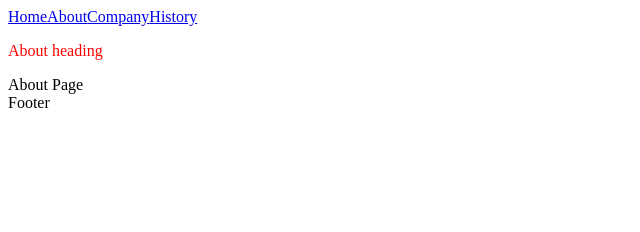
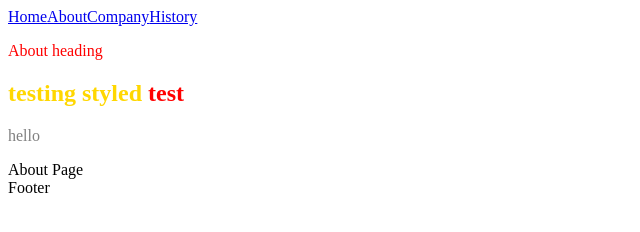
Before and after one commit to irenecodes/gatsby-recipes, a Gatsby site: page /about in a window 1280 px wide. Shown: the whole page, without its empty margins (0-640 px from the left). Built offline with nearby package versions, Linux system fonts and the light colour scheme; Gatsby itself is replaced by a stand-in of ours.

Commit message:
playing around with styled

```diff
--- a/gatsby-config.js
+++ b/gatsby-config.js
@@ -6,5 +6,5 @@
 
 module.exports = {
   /* Your site config here */
-  plugins: [],
+  plugins: [`gatsby-plugin-styled-components`],
 }
--- a/package.json
+++ b/package.json
@@ -14,9 +14,12 @@
     "test": "echo \"Write tests! -> https://gatsby.dev/unit-testing\" && exit 1"
   },
   "dependencies": {
+    "babel-plugin-styled-components": "^2.0.2",
     "gatsby": "^4.3.0",
+    "gatsby-plugin-styled-components": "^5.3.0",
     "react": "^17.0.1",
-    "react-dom": "^17.0.1"
+    "react-dom": "^17.0.1",
+    "styled-components": "^5.3.3"
   },
   "devDependencies": {
     "prettier": "^2.4.1"
--- a/src/pages/about.js
+++ b/src/pages/about.js
@@ -1,15 +1,35 @@
 import React from "react"
 import Layout from "../components/Layout.component"
 import * as aboutStyles from "../examples/about.module.css"
+import styled from "styled-components"
 const about = () => {
   return (
     <Layout>
       <div className={aboutStyles.page}>
         <p>About heading</p>
       </div>
+      <Wrapper>
+        <h1>
+          testing styled <span>test</span>
+        </h1>
+        <p className="para">hello</p>
+      </Wrapper>
       About Page
     </Layout>
   )
 }
 
+const Wrapper = styled.section`
+  color: steelblue;
+  h1 {
+    color: gold;
+    span {
+      color: red;
+    }
+  }
+  .para {
+    color: gray;
+  }
+`
+
 export default about
--- a/src/pages/index.js
+++ b/src/pages/index.js
@@ -2,7 +2,7 @@ import React from "react"
 import Layout from "../components/Layout.component"
 
 import { page, text } from "../examples/home.module.css"
-
+import { ExampleButton } from "../examples/button.styled"
 export default function Home() {
   return (
     <Layout>
@@ -10,6 +10,7 @@ export default function Home() {
         <h1>Home heading</h1>
         <p>i'll be blue text from home module</p>
         <p className={text}>caps coming from home module</p>
+        <ExampleButton>Click me</ExampleButton>
       </div>
       My awesome root home page
     </Layout>
```
Also changed, not shown: src/examples/button.styled.js (added, +7 -0 lines), 1 other file.
